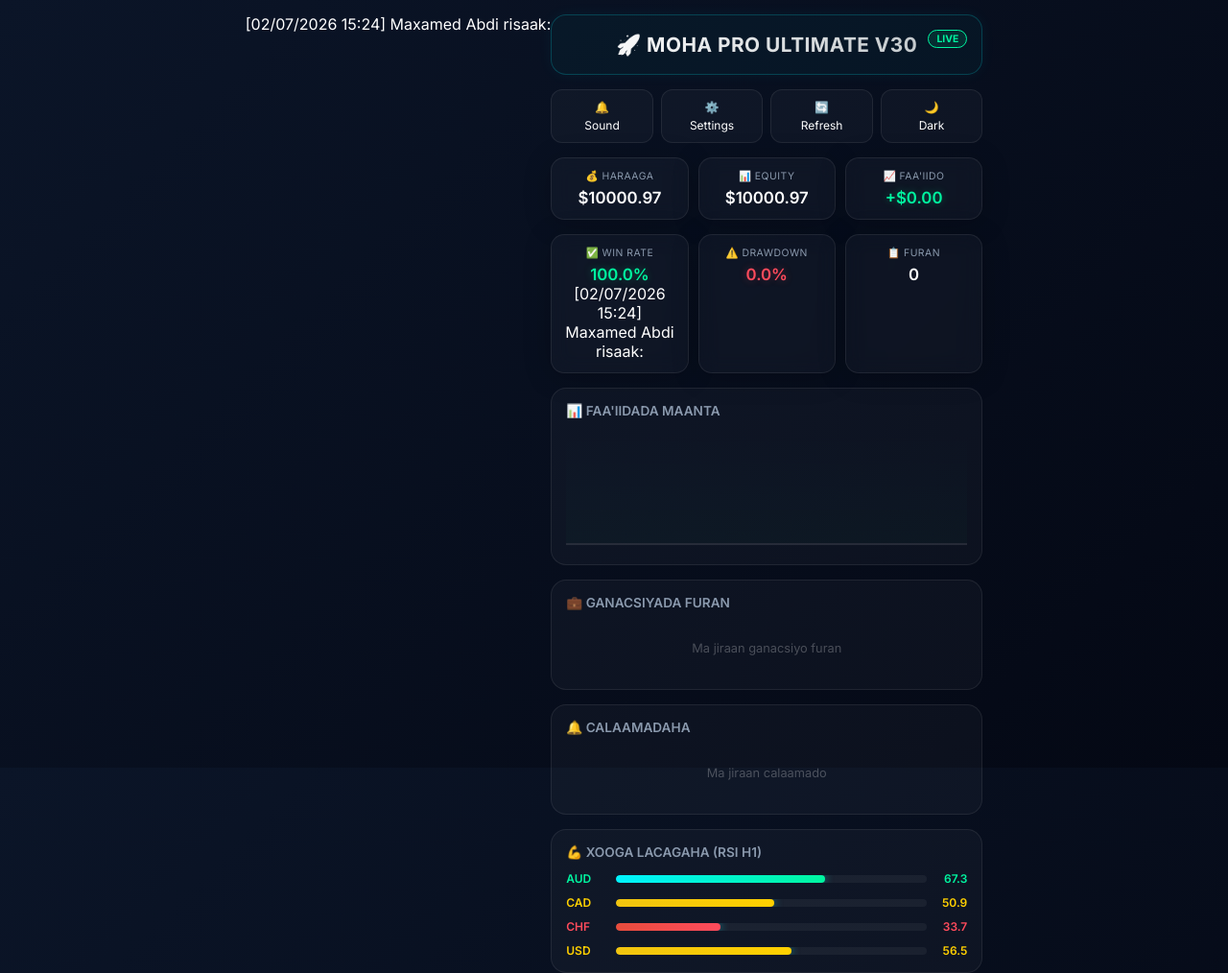
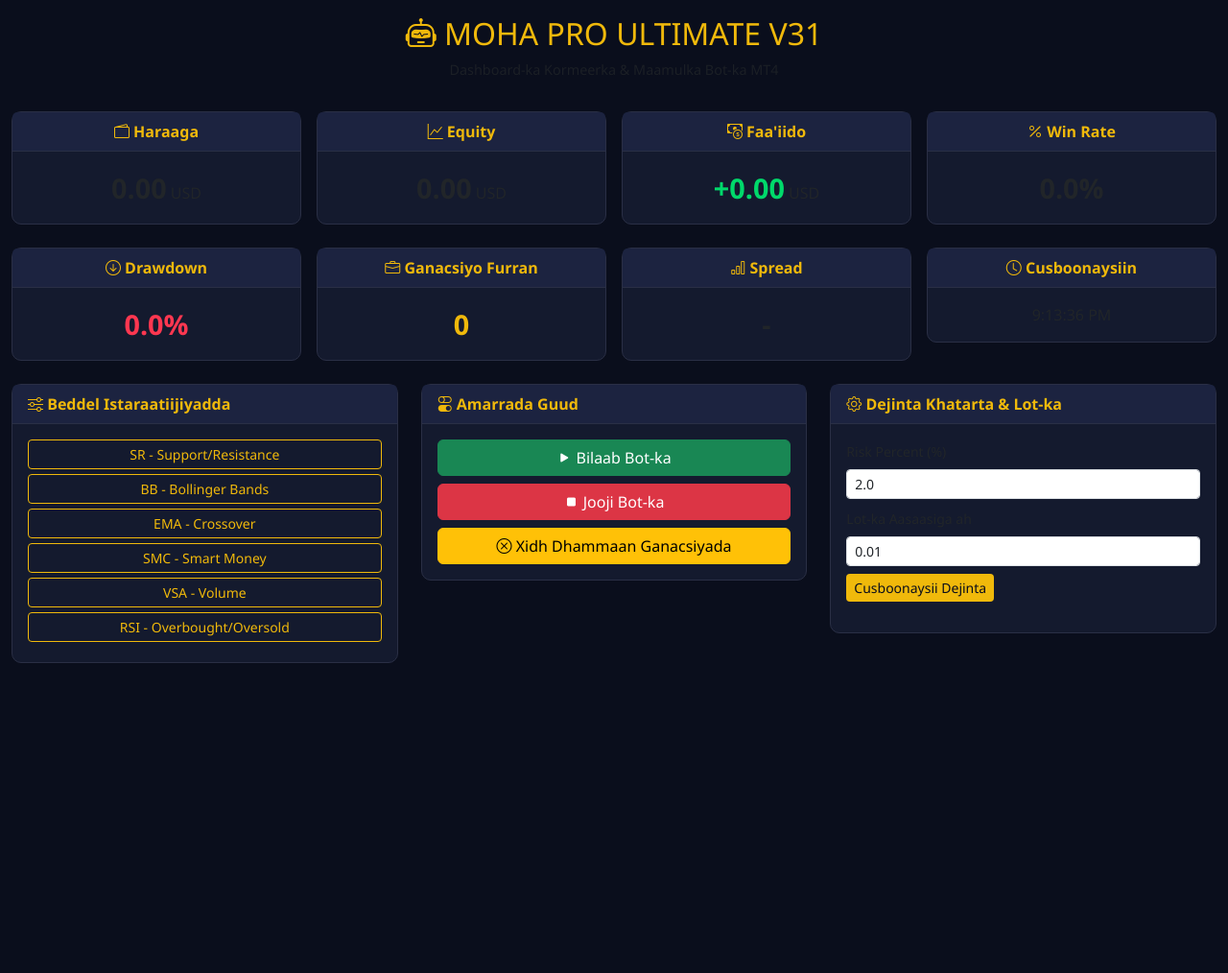
Before and after one commit to Shitomadone12/mohapro-dashboard, a Flask app: page / in a window 1280 px wide. Shown: the whole page at 96% size. After the commit the page ends 691 px from the top, so only its background shows below. Run offline with Flask 3, Linux system fonts and the light colour scheme.

Commit message:
Update index.html

```diff
--- a/templates/index.html
+++ b/templates/index.html
@@ -1,337 +1,176 @@
-[02/07/2026 15:24] Maxamed Abdi risaak: <!DOCTYPE html>
+<!DOCTYPE html>
 <html lang="so">
 <head>
     <meta charset="UTF-8">
-    <meta name="viewport" content="width=device-width, initial-scale=1.0">
-    <title>MOHA PRO ULTIMATE V30</title>
-    <!-- Google Fonts si farta u noqoto mid nadiif ah -->
-    <link href="https://fonts.googleapis.com/css2?family=Inter:wght@300;400;600;700&display=swap" rel="stylesheet">
+    <title>MOHA PRO V31 - Dashboard</title>
+    <meta name="viewport" content="width=device-width, initial-scale=1">
+    <link href="https://cdn.jsdelivr.net/npm/bootstrap@5.3.0/dist/css/bootstrap.min.css" rel="stylesheet">
+    <link rel="stylesheet" href="https://cdn.jsdelivr.net/npm/bootstrap-icons@1.10.5/font/bootstrap-icons.css">
     <style>
-        :root {
-            --bg-gradient: linear-gradient(135deg, #0b1528 0%, #040814 100%);
-            --card-bg: rgba(255, 255, 255, 0.03);
-            --card-border: rgba(255, 255, 255, 0.08);
-            --neon-blue: #00f2fe;
-            --neon-green: #00f5a0;
-            --neon-yellow: #ffd000;
-            --neon-red: #ff4b5c;
-            --text-main: #ffffff;
-            --text-muted: #8a99ad;
-        }
-
-        * {
-            margin: 0;
-            padding: 0;
-            box-sizing: border-box;
-            font-family: 'Inter', sans-serif;
-        }
-
-        body {
-            background: var(--bg-gradient);
-            color: var(--text-main);
-            min-height: 100vh;
-            padding: 15px;
-            display: flex;
-            justify-content: center;
-        }
-
-        .app-container {
-            width: 100%;
-            max-width: 450px;
-            display: flex;
-            flex-direction: column;
-            gap: 15px;
-        }
-
-        /* Header Qaybta Sare */
-        .header-card {
-            background: rgba(0, 242, 254, 0.03);
-            border: 1px solid rgba(0, 242, 254, 0.2);
-            border-radius: 16px;
-            padding: 18px;
-            text-align: center;
-            box-shadow: 0 0 15px rgba(0, 242, 254, 0.05);
-            position: relative;
-        }
-
-        .header-title {
-            font-size: 1.3rem;
-            font-weight: 700;
-            letter-spacing: 0.5px;
-            background: linear-gradient(to right, #fff, #bdc3c7);
-            -webkit-background-clip: text;
-            -webkit-text-fill-color: transparent;
-            display: flex;
-            align-items: center;
-            justify-content: center;
-            gap: 10px;
-        }
-
-        .live-badge {
-            position: absolute;
-            top: 15px;
-            right: 15px;
-            background: rgba(0, 245, 160, 0.1);
-            border: 1px solid var(--neon-green);
-            color: var(--neon-green);
-            padding: 2px 8px;
-            border-radius: 20px;
-            font-size: 0.65rem;
-            font-weight: 700;
-            text-transform: uppercase;
-        }
-
-        /* Badhamada (Buttons Grid) */
-        .buttons-grid {
-            display: grid;
-            grid-template-columns: repeat(4, 1fr);
-            gap: 8px;
-        }
-
-        .nav-btn {
-            background: var(--card-bg);
-            border: 1px solid var(--card-border);
-            color: var(--text-main);
-            padding: 10px 5px;
-            border-radius: 12px;
-            font-size: 0.75rem;
-            cursor: pointer;
-            transition: all 0.3s ease;
-            display: flex;
-            flex-direction: column;
-            align-items: center;
-            gap: 4px;
-        }
-
-        .nav-btn:hover {
-            border-color: var(--neon-blue);
-            background: rgba(0, 242, 254, 0.05);
-        }
-
-        /* Xogta Guud (Stats Grid) */
-        .stats-grid {
-            display: grid;
-            grid-template-columns: repeat(3, 1fr);
-            gap: 10px;
-        }
-
-        .stat-card {
-            background: var(--card-bg);
-            border: 1px solid var(--card-border);
-            backdrop-filter: blur(10px);
-            border-radius: 14px;
-            padding: 12px;
-            text-align: center;
-            box-shadow: 0 4px 30px rgba(0, 0, 0, 0.2);
-        }
-
-        .stat-label {
-            font-size: 0.65rem;
-            color: var(--text-muted);
-            text-transform: uppercase;
-            letter-spacing: 0.5px;
-            margin-bottom: 6px;
-        }
-
-        .stat-value {
-            font-size: 1.05rem;
-            font-weight: 600;
-        }
-[02/07/2026 15:24] Maxamed Abdi risaak: /* Midabyada Gaarka ah ee Xogta */
-        .val-blue { color: #ffffff; text-shadow: 0 0 8px rgba(255,255,255,0.2); }
-        .val-green { color: var(--neon-green); text-shadow: 0 0 8px rgba(0,245,160,0.3); }
-        .val-red { color: var(--neon-red); text-shadow: 0 0 8px rgba(255,75,92,0.3); }
-
-        /* Qaybaha Waaweyn (Sections) */
-        .section-box {
-            background: var(--card-bg);
-            border: 1px solid var(--card-border);
-            border-radius: 16px;
-            padding: 15px;
-        }
-
-        .section-title {
-            font-size: 0.85rem;
-            color: var(--text-muted);
-            margin-bottom: 12px;
-            display: flex;
-            align-items: center;
-            gap: 6px;
-            font-weight: 600;
-        }
-
-        .empty-text {
-            color: rgba(255, 255, 255, 0.25);
-            font-size: 0.8rem;
-            text-align: center;
-            padding: 20px 0;
-        }
-
-        /* Jaantuska Fake Chart (Muuqaal ahaan) */
-        .chart-placeholder {
-            height: 120px;
-            border-bottom: 2px solid rgba(255,255,255,0.1);
-            position: relative;
-            margin-bottom: 5px;
-            background: linear-gradient(to top, rgba(0,245,160,0.02), transparent);
-        }
-
-        /* Xooga Lacagaha (RSI Progress Bars) */
-        .rsi-container {
-            display: flex;
-            flex-direction: column;
-            gap: 10px;
-        }
-
-        .rsi-row {
-            display: flex;
-            align-items: center;
-            justify-content: space-between;
-            font-size: 0.75rem;
-        }
-
-        .currency-name {
-            width: 40px;
-            font-weight: 600;
-        }
-
-        .progress-bar-bg {
-            flex-grow: 1;
-            height: 8px;
-            background: rgba(255, 255, 255, 0.05);
-            border-radius: 4px;
-            margin: 0 12px;
-            overflow: hidden;
-        }
-
-        .progress-fill {
-            height: 100%;
-            border-radius: 4px;
-            box-shadow: 0 0 10px rgba(0, 242, 254, 0.5);
-        }
-
-        /* Midabada RSI Progress */
-        .fill-green { background: linear-gradient(90deg, var(--neon-blue), var(--neon-green)); }
-        .fill-yellow { background: linear-gradient(90deg, #f1c40f, var(--neon-yellow)); }
-        .fill-red { background: linear-gradient(90deg, #e74c3c, var(--neon-red)); }
-
-        .rsi-val {
-            width: 30px;
-            text-align: right;
-            font-weight: 600;
-        }
+        body { background: #0a0e1c; color: #ccc; font-family: 'Segoe UI', sans-serif; }
+        .card { background: #141a2e; border: 1px solid #2a2f45; border-radius: 10px; }
+        .card-header { background: #1c2340; border-bottom: 1px solid #2a2f45; font-weight: bold; color: #f0b90b; }
+        .value { font-size: 1.8rem; font-weight: bold; }
+        .green { color: #00d96b; } .red { color: #ff3750; } .gold { color: #f0b90b; }
+        .btn-gold { background: #f0b90b; color: #0a0e1c; border: none; }
+        .btn-outline-gold { border: 1px solid #f0b90b; color: #f0b90b; }
+        .strategy-btn { width: 100%; margin-bottom: 5px; }
+        .small-text { font-size: 0.9rem; }
     </style>
 </head>
 <body>
+    <div class="container-fluid py-3">
+        <h2 class="text-center gold"><i class="bi bi-robot"></i> MOHA PRO ULTIMATE V31</h2>
+        <p class="text-center text-muted small-text">Dashboard-ka Kormeerka & Maamulka Bot-ka MT4</p>
 
-<div class="app-container">
+        <div class="row g-3 mt-2">
+            <div class="col-md-3">
+                <div class="card text-center">
+                    <div class="card-header"><i class="bi bi-wallet2"></i> Haraaga</div>
+                    <div class="card-body"><span class="value" id="balance">0.00</span> USD</div>
+                </div>
+            </div>
+            <div class="col-md-3">
+                <div class="card text-center">
+                    <div class="card-header"><i class="bi bi-graph-up"></i> Equity</div>
+                    <div class="card-body"><span class="value" id="equity">0.00</span> USD</div>
+                </div>
+            </div>
+            <div class="col-md-3">
+                <div class="card text-center">
+                    <div class="card-header"><i class="bi bi-cash-coin"></i> Faa'iido</div>
+                    <div class="card-body"><span class="value" id="profit">0.00</span> USD</div>
+                </div>
+            </div>
+            <div class="col-md-3">
+                <div class="card text-center">
+                    <div class="card-header"><i class="bi bi-percent"></i> Win Rate</div>
+                    <div class="card-body"><span class="value" id="winrate">0.0%</span></div>
+                </div>
+            </div>
+        </div>
 
-    <!-- Header -->
-    <div class="header-card">
-        <div class="live-badge">Live</div>
-        <h1 class="header-title">🚀 MOHA PRO ULTIMATE V30</h1>
-    </div>
+        <div class="row g-3 mt-2">
+            <div class="col-md-3">
+                <div class="card text-center">
+                    <div class="card-header"><i class="bi bi-arrow-down-circle"></i> Drawdown</div>
+                    <div class="card-body"><span class="value red" id="drawdown">0.0%</span></div>
+                </div>
+            </div>
+            <div class="col-md-3">
+                <div class="card text-center">
+                    <div class="card-header"><i class="bi bi-briefcase"></i> Ganacsiyo Furran</div>
+                    <div class="card-body"><span class="value gold" id="opentrades">0</span></div>
+                </div>
+            </div>
+            <div class="col-md-3">
+                <div class="card text-center">
+                    <div class="card-header"><i class="bi bi-bar-chart"></i> Spread</div>
+                    <div class="card-body"><span class="value" id="spread">-</span></div>
+                </div>
+            </div>
+            <div class="col-md-3">
+                <div class="card text-center">
+                    <div class="card-header"><i class="bi bi-clock"></i> Cusboonaysiin</div>
+                    <div class="card-body"><span id="lastUpdate">--</span></div>
+                </div>
+            </div>
+        </div>
 
-    <!-- Buttons -->
-    <div class="buttons-grid">
-        <button class="nav-btn">🔔 <span>Sound</span></button>
-        <button class="nav-btn">⚙️ <span>Settings</span></button>
-        <button class="nav-btn">🔄 <span>Refresh</span></button>
-        <button class="nav-btn">🌙 <span>Dark</span></button>
-    </div>
+        <div class="row mt-4">
+            <!-- Strategy Control -->
+            <div class="col-md-4">
+                <div class="card">
+                    <div class="card-header"><i class="bi bi-sliders"></i> Beddel Istaraatiijiyadda</div>
+                    <div class="card-body">
+                        <button class="btn btn-sm btn-outline-gold strategy-btn" onclick="sendCommand('STRATEGY:SR')">SR - Support/Resistance</button>
+                        <button class="btn btn-sm btn-outline-gold strategy-btn" onclick="sendCommand('STRATEGY:BB')">BB - Bollinger Bands</button>
+                        <button class="btn btn-sm btn-outline-gold strategy-btn" onclick="sendCommand('STRATEGY:EMA')">EMA - Crossover</button>
+                        <button class="btn btn-sm btn-outline-gold strategy-btn" onclick="sendCommand('STRATEGY:SMC')">SMC - Smart Money</button>
+                        <button class="btn btn-sm btn-outline-gold strategy-btn" onclick="sendCommand('STRATEGY:VSA')">VSA - Volume</button>
+                        <button class="btn btn-sm btn-outline-gold strategy-btn" onclick="sendCommand('STRATEGY:RSI')">RSI - Overbought/Oversold</button>
+                    </div>
+                </div>
+            </div>
 
-    <!-- Row 1 Stats -->
-    <div class="stats-grid">
-        <div class="stat-card">
-            <div class="stat-label">💰 Haraaga</div>
-            <div class="stat-value val-blue">$10000.97</div>
-        </div>
-        <div class="stat-card">
-            <div class="stat-label">📊 Equity</div>
-            <div class="stat-value val-blue">$10000.97</div>
-        </div>
-        <div class="stat-card">
-            <div class="stat-label">📈 Faa'iido</div>
-            <div class="stat-value val-green">+$0.00</div>
-        </div>
-    </div>
+            <!-- General Commands -->
+            <div class="col-md-4">
+                <div class="card">
+                    <div class="card-header"><i class="bi bi-toggles"></i> Amarrada Guud</div>
+                    <div class="card-body d-grid gap-2">
+                        <button class="btn btn-success" onclick="sendCommand('START')"><i class="bi bi-play-fill"></i> Bilaab Bot-ka</button>
+                        <button class="btn btn-danger" onclick="sendCommand('STOP')"><i class="bi bi-stop-fill"></i> Jooji Bot-ka</button>
+                        <button class="btn btn-warning" onclick="sendCommand('CLOSE_ALL')"><i class="bi bi-x-circle"></i> Xidh Dhammaan Ganacsiyada</button>
+                    </div>
+                </div>
+            </div>
 
-    <!-- Row 2 Stats -->
-    <div class="stats-grid">
-        <div class="stat-card">
-            <div class="stat-label">✅ Win Rate</div>
-            <div class="stat-value val-green">100.0%</div>
-[02/07/2026 15:24] Maxamed Abdi risaak: </div>
-        <div class="stat-card">
-            <div class="stat-label">⚠️ Drawdown</div>
-            <div class="stat-value val-red">0.0%</div>
-        </div>
-        <div class="stat-card">
-            <div class="stat-label">📋 Furan</div>
-            <div class="stat-value">0</div>
-        </div>
-    </div>
-
-    <!-- Faa'iidada Maanta -->
-    <div class="section-box">
-        <div class="section-title">📊 FAA'IIDADA MAANTA</div>
-        <div class="chart-placeholder">
-            <!-- Halkan waxaa gali doona Chart-ka dhabta ah ee koodkaaga -->
-        </div>
-    </div>
-
-    <!-- Ganacsiyada Furan -->
-    <div class="section-box">
-        <div class="section-title">💼 GANACSIYADA FURAN</div>
-        <div class="empty-text">Ma jiraan ganacsiyo furan</div>
-    </div>
-
-    <!-- Calaamadaha -->
-    <div class="section-box">
-        <div class="section-title">🔔 CALAAMADAHA</div>
-        <div class="empty-text">Ma jiraan calaamado</div>
-    </div>
-
-    <!-- Xooga Lacagaha (RSI H1) -->
-    <div class="section-box">
-        <div class="section-title">💪 XOOGA LACAGAHA (RSI H1)</div>
-        <div class="rsi-container">
-            <!-- AUD -->
-            <div class="rsi-row">
-                <span class="currency-name" style="color: var(--neon-green);">AUD</span>
-                <div class="progress-bar-bg">
-                    <div class="progress-fill fill-green" style="width: 67.3%;"></div>
+            <!-- Risk & Lot Settings -->
+            <div class="col-md-4">
+                <div class="card">
+                    <div class="card-header"><i class="bi bi-gear"></i> Dejinta Khatarta & Lot-ka</div>
+                    <div class="card-body">
+                        <div class="mb-2">
+                            <label class="form-label small">Risk Percent (%)</label>
+                            <input type="number" id="riskPercent" class="form-control form-control-sm" value="2.0" step="0.1" min="0.1">
+                        </div>
+                        <div class="mb-2">
+                            <label class="form-label small">Lot-ka Aasaasiga ah</label>
+                            <input type="number" id="initialLot" class="form-control form-control-sm" value="0.01" step="0.01" min="0.01">
+                        </div>
+                        <button class="btn btn-sm btn-gold" onclick="updateRiskSettings()">Cusboonaysii Dejinta</button>
+                        <p id="commandMsg" class="mt-2 small-text"></p>
+                    </div>
                 </div>
-                <span class="rsi-val" style="color: var(--neon-green);">67.3</span>
-            </div>
-            <!-- CAD -->
-            <div class="rsi-row">
-                <span class="currency-name" style="color: var(--neon-yellow);">CAD</span>
-                <div class="progress-bar-bg">
-                    <div class="progress-fill fill-yellow" style="width: 50.9%;"></div>
-                </div>
-                <span class="rsi-val" style="color: var(--neon-yellow);">50.9</span>
-            </div>
-            <!-- CHF -->
-            <div class="rsi-row">
-                <span class="currency-name" style="color: var(--neon-red);">CHF</span>
-                <div class="progress-bar-bg">
-                    <div class="progress-fill fill-red" style="width: 33.7%;"></div>
-                </div>
-                <span class="rsi-val" style="color: var(--neon-red);">33.7</span>
-            </div>
-            <!-- USD -->
-            <div class="rsi-row">
-                <span class="currency-name" style="color: var(--neon-yellow);">USD</span>
-                <div class="progress-bar-bg">
-                    <div class="progress-fill fill-yellow" style="width: 56.5%;"></div>
-                </div>
-                <span class="rsi-val" style="color: var(--neon-yellow);">56.5</span>
             </div>
         </div>
     </div>
 
-</div>
+    <script>
+        // Soo jiid xogta server-ka
+        async function fetchData() {
+            try {
+                const res = await fetch('/api/data');
+                const data = await res.json();
+                document.getElementById('balance').innerText = Number(data.balance || 0).toFixed(2);
+                document.getElementById('equity').innerText = Number(data.equity || 0).toFixed(2);
+                const profit = Number(data.profit || 0);
+                document.getElementById('profit').innerText = (profit >= 0 ? '+' : '') + profit.toFixed(2);
+                document.getElementById('profit').className = 'value ' + (profit >= 0 ? 'green' : 'red');
+                document.getElementById('winrate').innerText = Number(data.winrate || 0).toFixed(1) + '%';
+                document.getElementById('drawdown').innerText = Number(data.drawdown || 0).toFixed(1) + '%';
+                document.getElementById('opentrades').innerText = data.opentrades || 0;
+                document.getElementById('spread').innerText = data.spread || '-';
+                document.getElementById('lastUpdate').innerText = data.lastUpdate || new Date().toLocaleTimeString();
+            } catch(e) {
+                console.error('Khalad soo jiidashada xogta', e);
+            }
+        }
 
+        // Amar u dir server-ka
+        async function sendCommand(cmd) {
+            try {
+                await fetch('/api/setcommand', {
+                    method: 'POST',
+                    headers: { 'Content-Type': 'application/json' },
+                    body: JSON.stringify({ command: cmd })
+                });
+                document.getElementById('commandMsg').innerText = 'Amar la diray: ' + cmd;
+            } catch(e) {
+                document.getElementById('commandMsg').innerText = 'Khalad!';
+            }
+        }
+
+        // Cusboonaysii khatarta iyo lot-ka
+        function updateRiskSettings() {
+            const risk = document.getElementById('riskPercent').value;
+            const lot = document.getElementById('initialLot').value;
+            sendCommand(`SET_RISK:${risk},${lot}`);
+        }
+
+        // Cusbooneysii 2 ilbiriqsi kasta
+        fetchData();
+        setInterval(fetchData, 2000);
+    </script>
 </body>
 </html>
```
